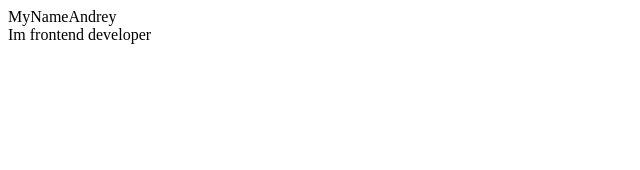
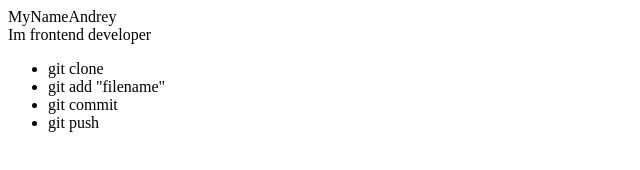
Before and after one commit to CrushRX/learn_git, a plain HTML site: page index.html in a window 1280 px wide. Shown: the whole page, without its empty margins (0-640 px from the left). Drawn offline with Linux system fonts and the light colour scheme.

Commit message:
rewrite index.html

```diff
--- a/index.html
+++ b/index.html
@@ -1,2 +1,9 @@
 <div>MyNameAndrey</div>
 <div>Im frontend developer</div>
+
+<ul>
+	<li>git clone</li>
+	<li>git add "filename"</li>
+	<li>git commit</li>
+	<li>git push</li>
+</ul>
```
